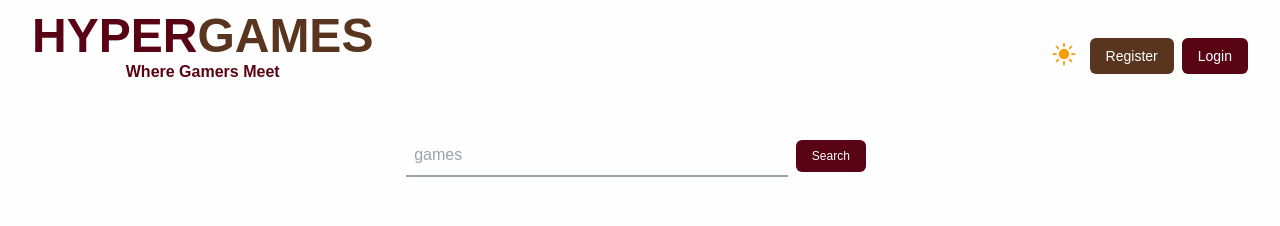
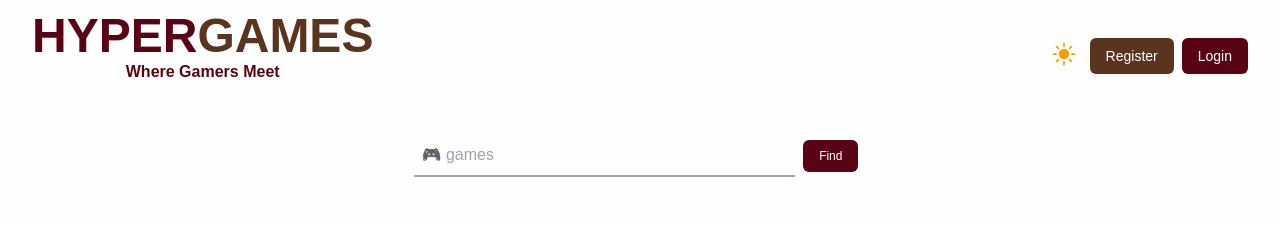
Before and after one commit to zbaharyilmaz/hypergames, a React (Vite) app: page / in a window 1280 px wide. Shown: the top 226 px of the page. Built offline with nearby package versions, Linux system fonts and the light colour scheme; no server answers; a web font is replaced by a local one.

Commit message:
docs: update README with enhanced project description, features, and setup instructions; improve clarity and organization

```diff
--- a/src/pages/Home.jsx
+++ b/src/pages/Home.jsx
@@ -5,14 +5,17 @@ const Home = () => {
   const { products, setProducts, loading, search, setSearch } =
     useContext(ProductPage);
 
-  const filtered= products.filter((product)=>product.productName.toLowerCase().includes(search))
-  const handleChange = (e) => {
-    setSearch(e.target.value.toLowerCase().trim());
-  }
-  const handleSubmit= (e) => {
+  const filtered = products.filter((product) =>
+    product.productName.toLowerCase().includes(search)
+  );
+  const handleSubmit = (e) => {
     e.preventDefault();
-    setSearch("");
-  }
+    if (input === "") {
+      setSearch("");
+    } else {
+      setInput(input);
+    }
+  };
 
   return (
     <div className="bg-color-light dark:bg-color-dark min-h-screen w-full overflow-x-hidden p-1">
@@ -22,13 +25,12 @@ const Home = () => {
       >
         <input
           type="text"
-          placeholder="games"
-          value={search}
+          placeholder="🎮 games"
           className="w-3/5 p-2 border-b-2 border-gray-400 focus:border-blue-400 dark:border-gray-500 dark:focus:border-color-light bg-transparent outline-none text-black dark:text-color-lightgrey"
-          onChange={handleChange}
+          onChange={(e) => setSearch(e.target.value)}
         />
         <button className="m-2 px-4 py-2 text-xs w-15 bg-color-darkred text-white rounded-md hover:bg-color-anthracite">
-          Search
+          Find
         </button>
       </form>
       <div className="grid grid-cols-2 gap-1 sm:grid-cols-2 sm:gap-1 md:grid-cols-3 md:gap-1 lg:grid-cols-4 lg:gap-2 xl:grid-cols-5 xl:gap-3 place-items-center overflow-x-hidden p-1">
```
Also changed, not shown: src/components/organisms/ProductCard.jsx (indentation only), 1 other file (tests, documents, lock files or other folders).
